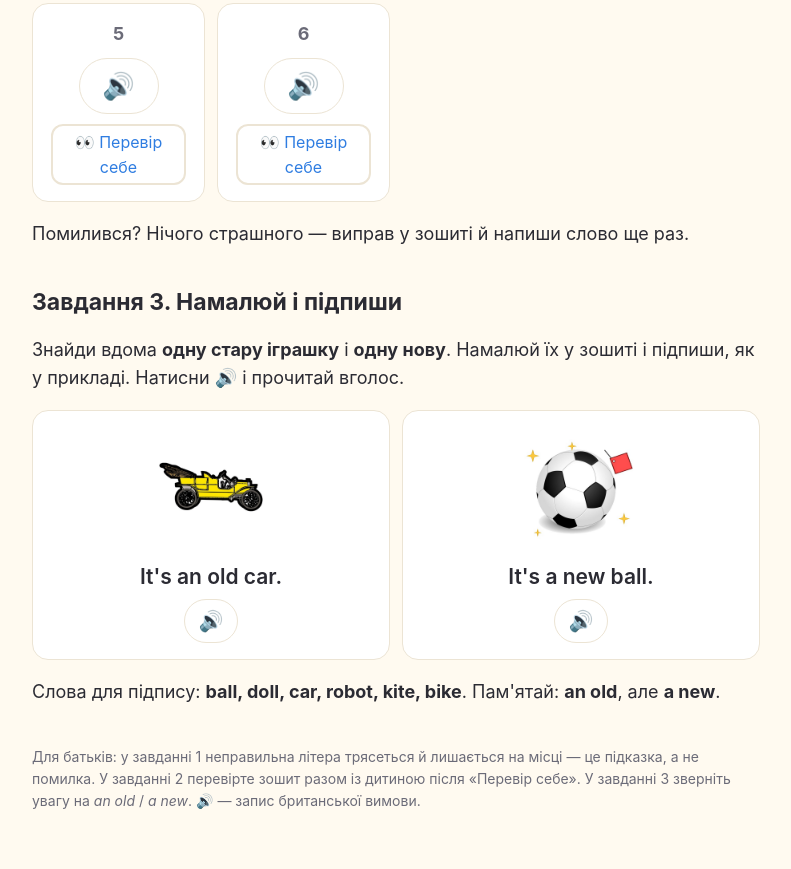
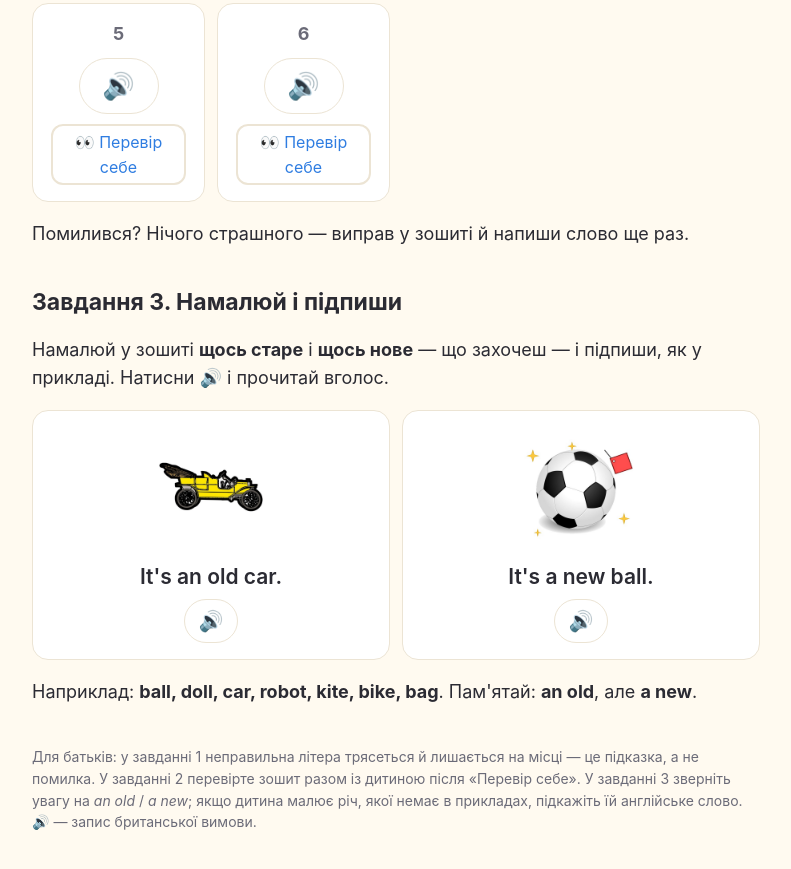
Before and after one commit to english-with-oleksandr/english-with-oleksandr.github.io, a plain HTML site: page kite-homework/index.html in a window 1280 px wide. Shown: the part 2161-3030 px from the top of the page, without its empty margins (244-1035 px from the left). Drawn offline with Linux system fonts and the light colour scheme.

Commit message:
kite-homework: завдання 3 — намалювати будь-що старе й нове

```diff
--- a/kite-homework/index.html
+++ b/kite-homework/index.html
@@ -103,14 +103,14 @@
 <p>Помилився? Нічого страшного — виправ у зошиті й напиши слово ще раз.</p>
 
 <h2>Завдання 3. Намалюй і підпиши</h2>
-<p>Знайди вдома <b>одну стару іграшку</b> і <b>одну нову</b>. Намалюй їх у зошиті і підпиши, як у прикладі. Натисни 🔊 і прочитай вголос.</p>
+<p>Намалюй у зошиті <b>щось старе</b> і <b>щось нове</b> — що захочеш — і підпиши, як у прикладі. Натисни 🔊 і прочитай вголос.</p>
 <div class="draw">
   <div class="card"><img class="icon art" src="../img/art/old-car.jpg" alt=""><div class="en" lang="en">It's an old car.</div><button class="say" aria-label="Послухати" data-say="It's an old car.">🔊</button></div>
   <div class="card"><img class="icon art" src="../img/art/new-ball.jpg" alt=""><div class="en" lang="en">It's a new ball.</div><button class="say" aria-label="Послухати" data-say="It's a new ball.">🔊</button></div>
 </div>
-<p>Слова для підпису: <b lang="en">ball, doll, car, robot, kite, bike</b>. Пам'ятай: <b lang="en">an old</b>, але <b lang="en">a new</b>.</p>
+<p>Наприклад: <b lang="en">ball, doll, car, robot, kite, bike, bag</b>. Пам'ятай: <b lang="en">an old</b>, але <b lang="en">a new</b>.</p>
 
-<footer>Для батьків: у завданні 1 неправильна літера трясеться й лишається на місці — це підказка, а не помилка. У завданні 2 перевірте зошит разом із дитиною після «Перевір себе». У завданні 3 зверніть увагу на <i lang="en">an old</i> / <i lang="en">a new</i>. 🔊 — запис британської вимови.</footer>
+<footer>Для батьків: у завданні 1 неправильна літера трясеться й лишається на місці — це підказка, а не помилка. У завданні 2 перевірте зошит разом із дитиною після «Перевір себе». У завданні 3 зверніть увагу на <i lang="en">an old</i> / <i lang="en">a new</i>; якщо дитина малює річ, якої немає в прикладах, підкажіть їй англійське слово. 🔊 — запис британської вимови.</footer>
 </main>
 <script src="../site.js"></script>
 <script>
```
